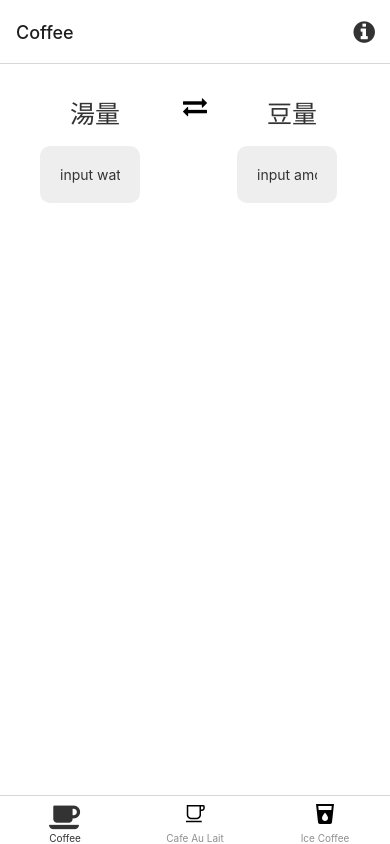
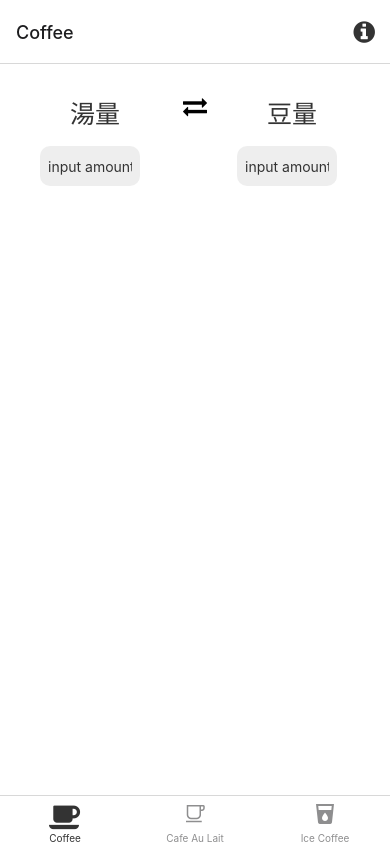
Before and after one commit to yk-mt12/coffee-app-mobile, a React Native app: screen /Normal in a window 390 px wide. Built offline with nearby package versions, Linux system fonts and the light colour scheme; what expo-linking would draw is missing.

Commit message:
フォーム入力の正規化

```diff
--- a/navigation/index.tsx
+++ b/navigation/index.tsx
@@ -92,7 +92,7 @@ function BottomTabNavigator() {
         component={CafeAuLaitScreen}
         options={({ navigation }: RootTabScreenProps<'CafeAuLait'>) => ({
           title: 'Cafe Au Lait',
-          tabBarIcon: ({ color }) => <Ionicons name="md-cafe-outline" size={24} color="black" />,
+          tabBarIcon: ({ color }) => <Ionicons name="md-cafe-outline" size={24} color={color} />,
           headerRight: () => (
             <Pressable
               onPress={() => navigation.navigate('Modal')}
@@ -115,7 +115,11 @@ function BottomTabNavigator() {
         options={({ navigation }: RootTabScreenProps<'IceCoffee'>) => ({
           title: 'Ice Coffee',
           tabBarIcon: ({ color }) => (
-            <MaterialCommunityIcons name="cup-water" size={24} color="black" />
+            <MaterialCommunityIcons
+              name="cup-water"
+              size={24}
+              color={color}
+            />
           ),
           headerRight: () => (
             <Pressable
--- a/src/components/Input/AmountInput.tsx
+++ b/src/components/Input/AmountInput.tsx
@@ -1,22 +1,21 @@
 import { useState } from 'react';
-import { TextInput, StyleSheet, useColorScheme } from 'react-native';
-import { View } from '../../../components/Themed';
+import { TextInput, StyleSheet, useColorScheme, SafeAreaView } from 'react-native';
 
 export const AmountInput = () => {
   const isDarkMode = useColorScheme() === 'dark';
-  const [inputText, setInputText] = useState<string>("");
+  const [amount, setAmount] = useState<number>(0);
 
   return (
-    <View style={styles.container}>
-      {/* TODO: 入力値が表示されない問題を解消する */}
+    <SafeAreaView style={styles.container}>
       <TextInput
         style={[styles.input, isDarkMode ? styles.dark : styles.light]}
-        onChangeText={setInputText}
+        onChangeText={(newText) => setAmount(Number(newText))}
         placeholder="input amount"
-        value={inputText}
         maxLength={3}
+        keyboardType="numbers-and-punctuation"
+        textAlign="center"
       />
-    </View>
+    </SafeAreaView>
   );
 };
 
@@ -25,11 +24,13 @@ const styles = StyleSheet.create({
     flex: 1,
   },
   input: {
-    padding: 20,
+    padding: 8,
     marginTop: 8,
     marginRight: 10,
     borderRadius: 10,
     width: 100,
+    height: 40,
+    textAlign: 'center',
   },
   dark: {
     color: '#fff',
--- a/src/components/Input/WaterInput.tsx
+++ b/src/components/Input/WaterInput.tsx
@@ -1,22 +1,21 @@
 import { useState } from 'react';
-import { TextInput, StyleSheet, useColorScheme } from 'react-native';
-import { View } from '../../../components/Themed';
+import { TextInput, StyleSheet, useColorScheme, SafeAreaView } from 'react-native';
 
 export const WaterInput = () => {
   const isDarkMode = useColorScheme() === 'dark';
-  const [inputText, setInputText] = useState<string>("");
+  const [water, setWater] = useState<number>(0);
 
   return (
-    <View style={styles.container}>
-      {/* TODO: 入力値が表示されない問題を解消する */}
+    <SafeAreaView style={styles.container}>
       <TextInput
         style={[styles.input, isDarkMode ? styles.dark : styles.light]}
-        onChangeText={setInputText}
-        placeholder="input water"
-        value={inputText}
-        maxLength={4}
+        onChangeText={(newText) => setWater(Number(newText))}
+        placeholder="input amount"
+        maxLength={3}
+        keyboardType="numbers-and-punctuation"
+        textAlign="center"
       />
-    </View>
+    </SafeAreaView>
   );
 };
 
@@ -31,11 +30,13 @@ const styles = StyleSheet.create({
     textAlign: 'center',
   },
   input: {
-    padding: 20,
+    padding: 8,
     marginTop: 8,
     marginRight: 10,
     borderRadius: 10,
     width: 100,
+    height: 40,
+    textAlign: 'center',
   },
   dark: {
     color: '#fff',
```
